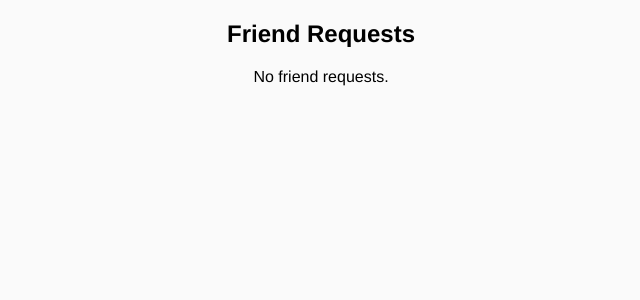
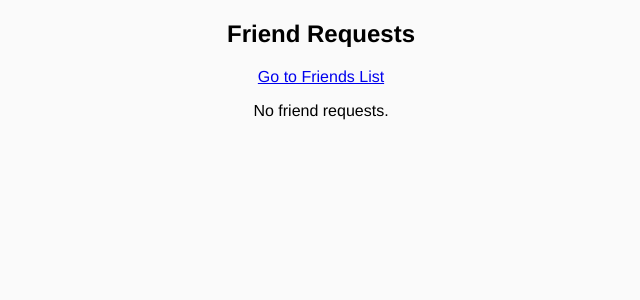
Before and after one commit to Kr224/Daltalks-Social-media-application, a React (Create React App) app in the folder Frontend/: page /friend-requests in a window 1280 px wide. Shown: the top 300 px of the page, without its empty margins (319-959 px from the left). Built offline with nearby package versions, Linux system fonts and the light colour scheme; the HTML template or start-up script is replaced by a standard one.

Commit message:
tested remove functionality and added link to friend requests page

```diff
--- a/Frontend/package.json
+++ b/Frontend/package.json
@@ -10,7 +10,7 @@
     "axios": "^1.7.2",
     "react": "^18.3.1",
     "react-dom": "^18.3.1",
-    "react-router-dom": "^6.24.0",
+    "react-router-dom": "^6.24.1",
     "react-scripts": "5.0.1",
     "web-vitals": "^2.1.4"
   },
--- a/Frontend/src/Components/FriendRequests.js
+++ b/Frontend/src/Components/FriendRequests.js
@@ -1,4 +1,5 @@
 import React, { useState, useEffect } from 'react';
+import { Link } from 'react-router-dom';
 import axios from 'axios';
 import '../css/friends.css';
 
@@ -42,6 +43,7 @@ const FriendRequests = () => {
   return (
     <div>
       <h2>Friend Requests</h2>
+      <Link to="/My-friends">Go to Friends List</Link>
       {requests.length > 0 ? (
         requests.map((request) => (
           <div key={request.requestId}>
```
Also changed, not shown: 1 other file (tests, documents, lock files or other folders).
